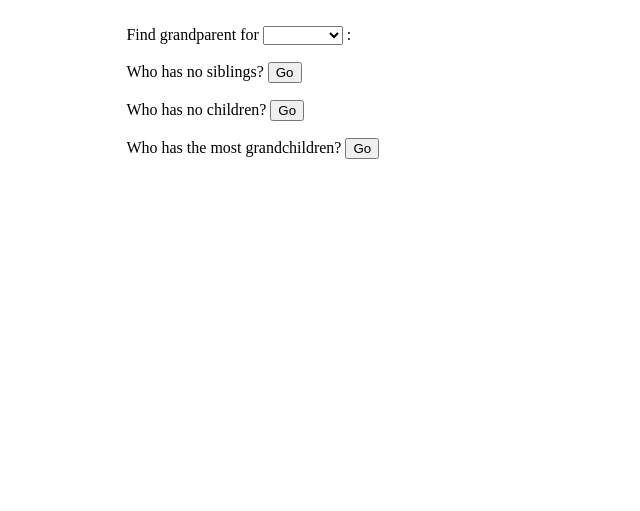
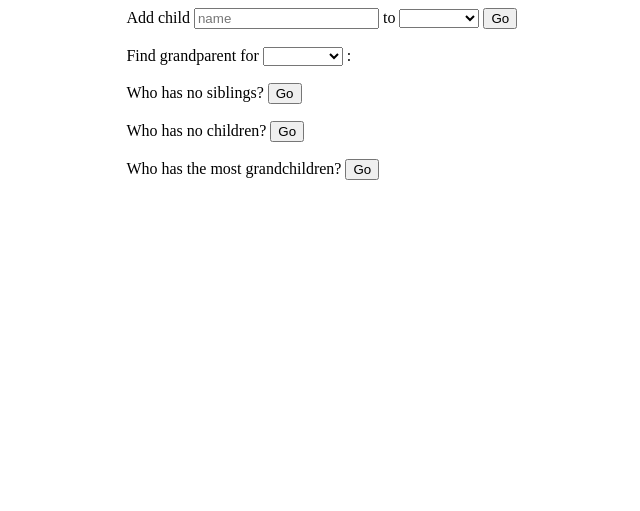
Before and after one commit to espiler/family-tree, a plain HTML site: page draw/draw.html in a window 1280 px wide. Shown: the whole page, without its empty margins (640-1280 px from the left). Drawn offline with nearby package versions, Linux system fonts and the light colour scheme.

Commit message:
changes getChild to getPerson, updates tests

```diff
--- a/draw/draw.html
+++ b/draw/draw.html
@@ -11,7 +11,10 @@
   <body>
 
 	  <div id="inputs">
-	  	Find grandparent for <select id="findGrandparent"><option selected disabled hidden value=''></option></select> : <p id="grandparent"></p><br>
+
+	  	Add child <input type="text" id="newChild" placeholder="name"/> to <select id="newParent" class="allNames"><option selected disabled hidden value=''></option></select> <button id="addChild">Go</button><br>
+
+	  	Find grandparent for <select class="allNames" id="findGrandparent"><option selected disabled hidden value=''></option></select> : <p id="grandparent"></p><br>
 
 	  	Who has no siblings? <button id="findOnlyChildren">Go</button> <p id="onlyChildren"></p><br>
 
--- a/draw/draw.js
+++ b/draw/draw.js
@@ -1,10 +1,9 @@
-var nancy, kevin;
+var nancy;
 nancy = new FamilyTree('Nancy').addChildren('Adam','Jill','Carl');
-nancy.getChild('Carl').addChildren('Catherine','Joseph');
-kevin = nancy.getChild('Jill').addChild('Kevin');
-kevin.addChildren('Samuel','George','James','Aaron');
-kevin.getChild('James').addChild('Mary');
-kevin.getChild('George').addChildren('Patrick', 'Robert');
+nancy.getPerson('Carl').addChildren('Catherine','Joseph');
+nancy.getPerson('Jill').addChild('Kevin').addChildren('Samuel','George','James','Aaron');
+nancy.getPerson('James').addChild('Mary');
+nancy.getPerson('George').addChildren('Patrick', 'Robert');
 
 $(document).ready(function() {
 
@@ -28,6 +27,8 @@ $(document).ready(function() {
     .append("g")
     .attr("transform", "translate(40,0)");
 
+
+  (function update() {
     var nodes = cluster.nodes(root);
     nodes.forEach(function(d) {
       d.y = d.depth * 80;
@@ -60,5 +61,14 @@ $(document).ready(function() {
       .text(function (d) {
       return d.name;
     });
+  })();
+
+  $('#addChild').on('click', function() {
+    var childName = $('#newChild').val();
+    var parentName = $('#newParent').val();
+    if (childName && parentName) {
+
+    }
+  })
 
 })
--- a/draw/inputs.js
+++ b/draw/inputs.js
@@ -3,7 +3,7 @@ $(document).ready(function() {
 	var allNames = nancy.findAllPeople();
 
 	$.each(allNames, function (i, item) {
-    $('#findGrandparent').append($('<option>', {
+    $('.allNames').append($('<option>', {
       value: item,
       text : item
     }));
--- a/familyTree.js
+++ b/familyTree.js
@@ -20,9 +20,11 @@ FamilyTree.prototype.addChild = function(child) {
 	return child;
 }
 
-FamilyTree.prototype.getChild = function(child) {
+FamilyTree.prototype.getPerson = function(name) {
+	debugger;
+	if (this.name === name) { return this; }
 	for (var i = 0; i < this.children.length; i++) {
-		if (this.children[i].name == child) { return this.children[i]; }
+		if (this.children[i].getPerson(name)) {return this.children[i].getPerson(name);}
 	};
 	return null;
 }
```
Also changed, not shown: test/test.js (+9 -9 lines). Lines whose indentation alone changed are shown as unchanged.
